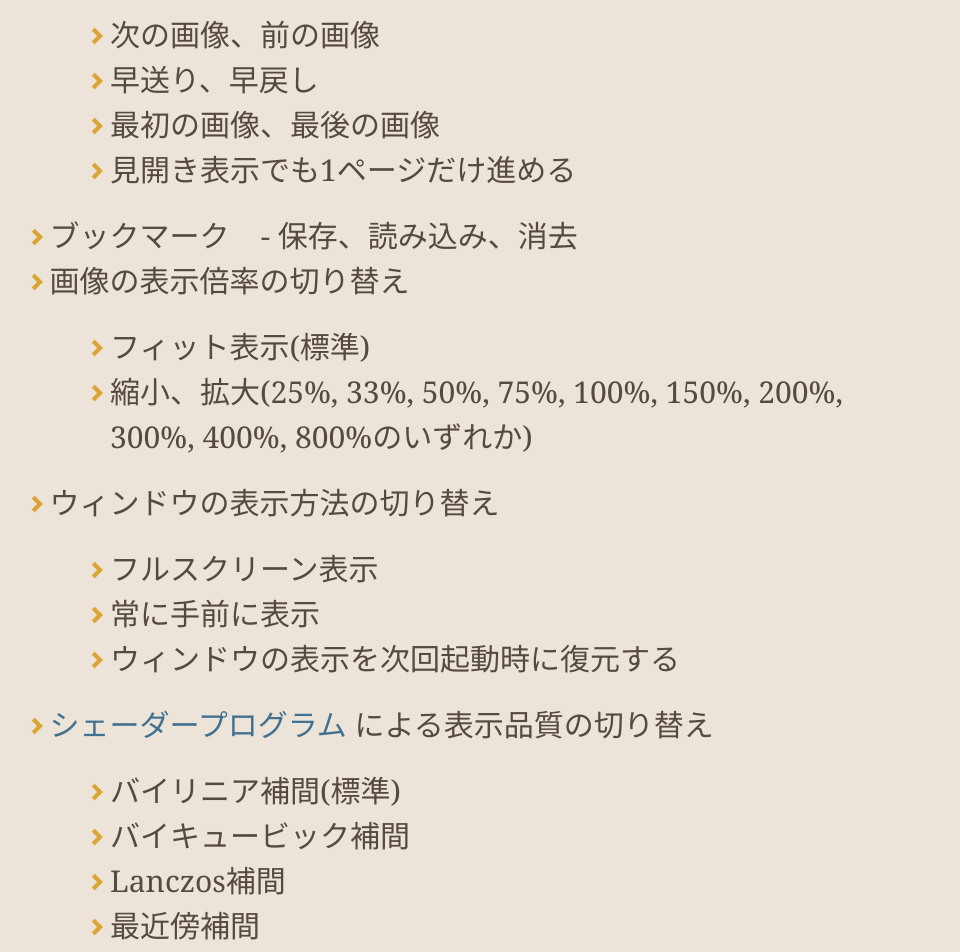
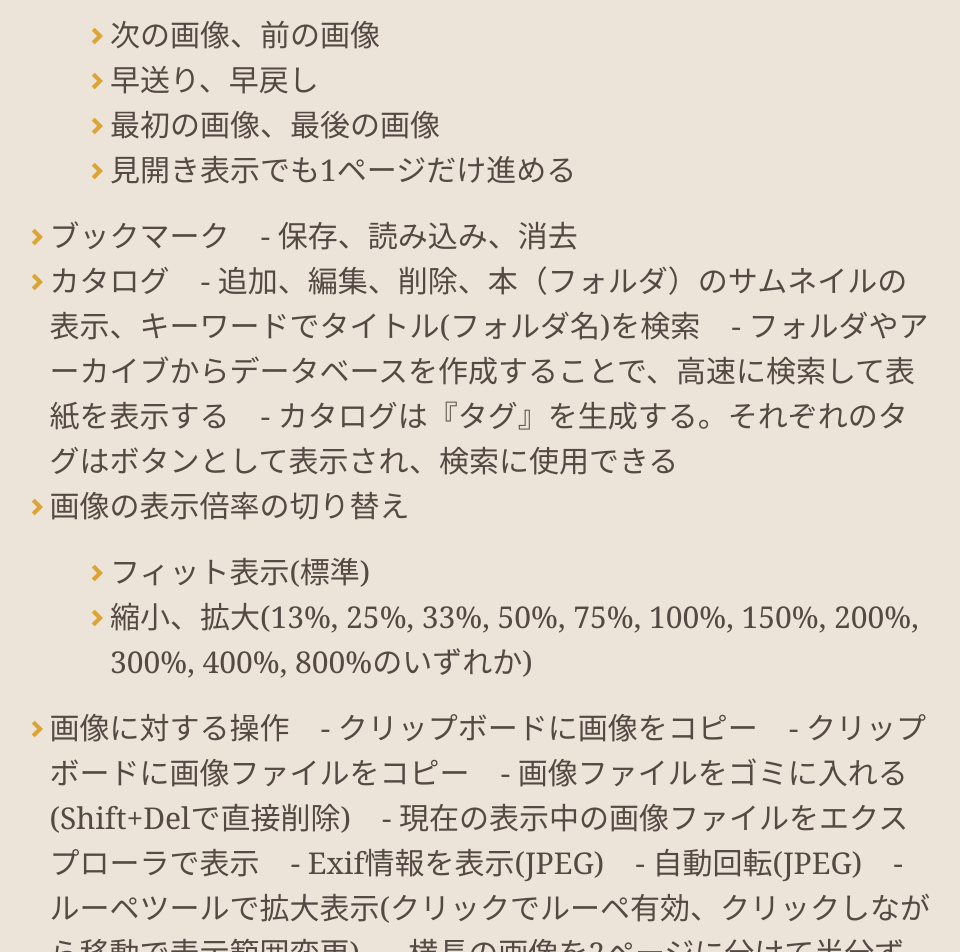
Before and after one commit to kanryu/quickviewer, a Jekyll site: the page built from docs/index-ja.md, in a window 1280 px wide and 1400 px high, scrolled down 6941 px. Shown: the top 952 px of the window, without its empty margins (179-1139 px from the left). Built offline with Jekyll 4.4.1, drawn with Linux system fonts in a browser that asks for light colours; nearby versions of some CDN libraries; comment, search, counter and statistics services are not loaded; our own code applies the rules of GitHub Pages for plain Markdown files; some of the changed text lies outside the part shown.

Commit message:
Update index-ja.md

```diff
--- a/docs/index-ja.md
+++ b/docs/index-ja.md
@@ -120,9 +120,22 @@ fulltitle: QuickViewer オフィシャルページ
     - 見開き表示でも1ページだけ進める
 - ブックマーク
     - 保存、読み込み、消去
+- カタログ
+    - 追加、編集、削除、本（フォルダ）のサムネイルの表示、キーワードでタイトル(フォルダ名)を検索
+    - フォルダやアーカイブからデータベースを作成することで、高速に検索して表紙を表示する
+    - カタログは『タグ』を生成する。それぞれのタグはボタンとして表示され、検索に使用できる
 - 画像の表示倍率の切り替え
     - フィット表示(標準)
-    - 縮小、拡大(25%, 33%, 50%, 75%, 100%, 150%, 200%, 300%, 400%, 800%のいずれか)
+    - 縮小、拡大(13%, 25%, 33%, 50%, 75%, 100%, 150%, 200%, 300%, 400%, 800%のいずれか)
+- 画像に対する操作
+    - クリップボードに画像をコピー
+    - クリップボードに画像ファイルをコピー
+    - 画像ファイルをゴミに入れる(Shift+Delで直接削除)
+    - 現在の表示中の画像ファイルをエクスプローラで表示
+    - Exif情報を表示(JPEG)
+    - 自動回転(JPEG)
+    - ルーペツールで拡大表示(クリックでルーペ有効、クリックしながら移動で表示範囲変更)
+    - 横長の画像を2ページに分けて半分ずつ表示(ウィンドウを縦長にした場合のみ有効)
 - ウィンドウの表示方法の切り替え
     - フルスクリーン表示
     - 常に手前に表示
@@ -132,7 +145,10 @@ fulltitle: QuickViewer オフィシャルページ
     - バイキュービック補間
     - Lanczos補間
     - 最近傍補間
+- タッチパネル入力
+    - 画面の回転、拡大縮小、ページ切り替え(通常移動、１ページだけ移動)、フルスクリーン切り替え
 - キー入力設定のカスタマイズ
+- マウス入力設定のカスタマイズ
 
 ### 通常表示(1ページ表示)
 
```
